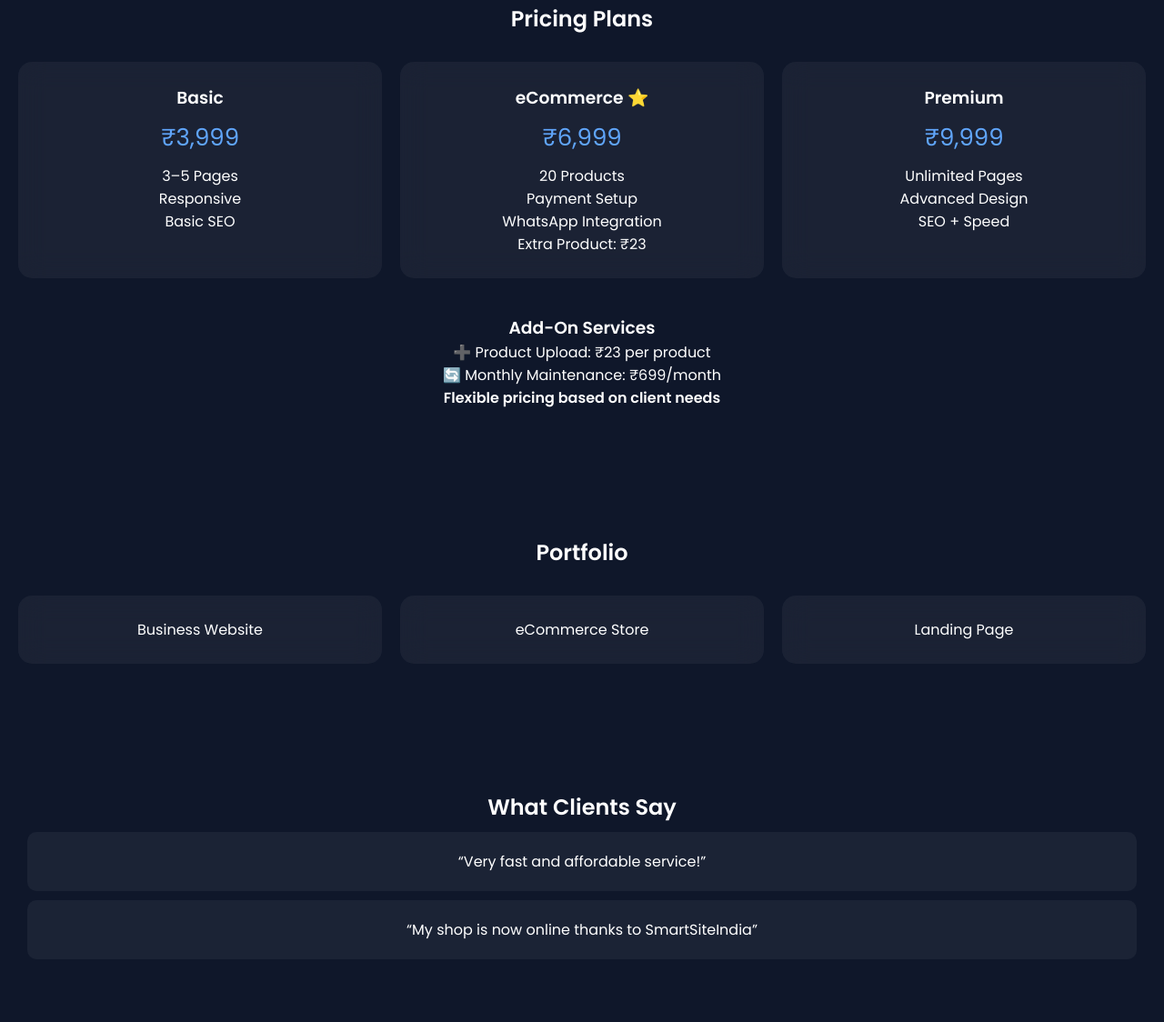
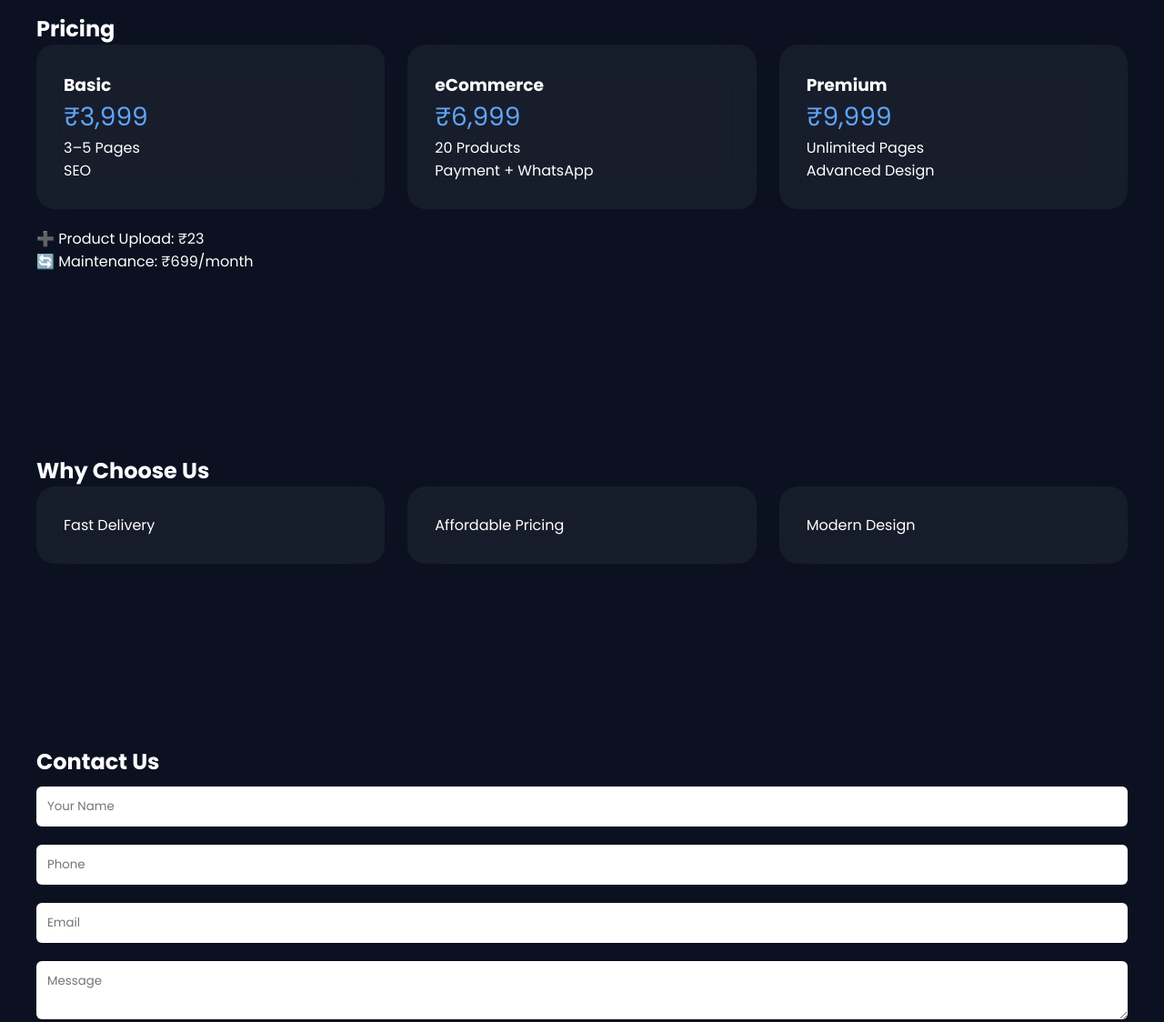
Before and after one commit to ShashankMishra111/Smartsiteindia-, a plain HTML site: page index.html in a window 1280 px wide. Shown: the part 1206-2330 px from the top of the page at 91% size. Drawn offline with Linux system fonts and the light colour scheme.

Commit message:
Add files via upload

```diff
--- a/index.html
+++ b/index.html
@@ -5,32 +5,34 @@
 <meta name="viewport" content="width=device-width, initial-scale=1.0">
 <title>SmartSiteIndia</title>
 
-<link href="https://fonts.googleapis.com/css2?family=Poppins:wght@300;400;600&display=swap" rel="stylesheet">
+<link href="https://fonts.googleapis.com/css2?family=Poppins:wght@300;400;600;700&display=swap" rel="stylesheet">
 
 <style>
 *{margin:0;padding:0;box-sizing:border-box;font-family:'Poppins',sans-serif;}
 
 body{
-  background:#0f172a;
+  background:#0b1120;
   color:white;
-  scroll-behavior:smooth;
+  overflow-x:hidden;
 }
 
-/* NAVBAR */
+/* NAV */
 nav{
-  position:sticky;
+  position:fixed;
+  width:100%;
   top:0;
-  background:rgba(0,0,0,0.5);
-  backdrop-filter:blur(10px);
+  background:rgba(0,0,0,0.4);
+  backdrop-filter:blur(12px);
   display:flex;
   justify-content:space-between;
-  padding:15px 25px;
+  padding:15px 40px;
+  z-index:1000;
 }
 
 nav a{
   color:white;
-  margin:0 10px;
   text-decoration:none;
+  margin:0 12px;
 }
 
 /* HERO */
@@ -41,12 +43,13 @@ nav a{
   justify-content:center;
   align-items:center;
   text-align:center;
-  background:linear-gradient(135deg,#2563eb,#7c3aed);
+  background:radial-gradient(circle at top,#2563eb,#000);
 }
 
 .hero h1{
-  font-size:2.8rem;
-  animation:fadeUp 1.5s ease;
+  font-size:3rem;
+  max-width:700px;
+  animation:fadeUp 1s ease;
 }
 
 .hero p{
@@ -56,74 +59,76 @@ nav a{
 
 .btn{
   margin-top:20px;
-  padding:12px 25px;
+  padding:14px 30px;
   border-radius:30px;
-  background:white;
-  color:#000;
+  background:linear-gradient(45deg,#3b82f6,#8b5cf6);
+  color:white;
   text-decoration:none;
   transition:0.3s;
 }
 
 .btn:hover{
-  transform:scale(1.1);
+  transform:scale(1.08);
 }
 
-/* SECTIONS */
+/* SECTION */
 section{
-  padding:70px 20px;
-  text-align:center;
+  padding:100px 40px;
 }
 
 /* CARDS */
 .cards{
   display:grid;
-  grid-template-columns:repeat(auto-fit,minmax(250px,1fr));
-  gap:20px;
-  margin-top:30px;
+  grid-template-columns:repeat(auto-fit,minmax(260px,1fr));
+  gap:25px;
 }
 
 .card{
   background:rgba(255,255,255,0.05);
-  padding:25px;
-  border-radius:15px;
-  backdrop-filter:blur(15px);
+  padding:30px;
+  border-radius:20px;
+  backdrop-filter:blur(20px);
   transition:0.4s;
 }
 
 .card:hover{
-  transform:translateY(-10px);
+  transform:translateY(-15px);
+  box-shadow:0 20px 50px rgba(0,0,0,0.5);
 }
 
 /* PRICING */
 .price{
-  font-size:26px;
+  font-size:28px;
   color:#60a5fa;
-  margin:10px 0;
-}
-
-/* TESTIMONIAL */
-.testimonial{
-  background:rgba(255,255,255,0.05);
-  margin:10px;
-  padding:20px;
-  border-radius:10px;
 }
 
 /* CONTACT */
 input,textarea{
-  width:80%;
-  padding:10px;
+  width:100%;
+  padding:12px;
   margin:10px 0;
   border:none;
-  border-radius:5px;
+  border-radius:6px;
 }
 
 button{
-  padding:10px 20px;
-  background:#2563eb;
+  padding:12px 25px;
+  background:#3b82f6;
+  border:none;
   color:white;
-  border:none;
-  border-radius:5px;
+  border-radius:6px;
+}
+
+/* SCROLL ANIMATION */
+.hidden{
+  opacity:0;
+  transform:translateY(50px);
+  transition:all 1s;
+}
+
+.show{
+  opacity:1;
+  transform:translateY(0);
 }
 
 /* WHATSAPP */
@@ -136,9 +141,9 @@ button{
   border-radius:50%;
 }
 
-/* ANIMATION */
+/* KEYFRAME */
 @keyframes fadeUp{
-  from{opacity:0;transform:translateY(30px);}
+  from{opacity:0;transform:translateY(40px);}
   to{opacity:1;transform:translateY(0);}
 }
 </style>
@@ -147,7 +152,7 @@ button{
 <body>
 
 <nav>
-  <h3>SmartSiteIndia</h3>
+  <h2>SmartSiteIndia</h2>
   <div>
     <a href="#services">Services</a>
     <a href="#pricing">Pricing</a>
@@ -157,11 +162,11 @@ button{
 
 <div class="hero">
   <h1>We Build Smart Websites That Grow Your Business 🚀</h1>
-  <p>Affordable • Fast • Professional</p>
-  <a href="#contact" class="btn">Get Your Website Now</a>
+  <p>Modern • Fast • Affordable</p>
+  <a href="#contact" class="btn">Start Your Project</a>
 </div>
 
-<section id="services">
+<section class="hidden" id="services">
   <h2>Our Services</h2>
   <div class="cards">
     <div class="card">Website Development</div>
@@ -171,63 +176,46 @@ button{
   </div>
 </section>
 
-<section id="pricing">
-  <h2>Pricing Plans</h2>
+<section class="hidden" id="pricing">
+  <h2>Pricing</h2>
   <div class="cards">
-
     <div class="card">
       <h3>Basic</h3>
       <p class="price">₹3,999</p>
       <p>3–5 Pages</p>
-      <p>Responsive</p>
-      <p>Basic SEO</p>
+      <p>SEO</p>
     </div>
-
     <div class="card">
-      <h3>eCommerce ⭐</h3>
+      <h3>eCommerce</h3>
       <p class="price">₹6,999</p>
       <p>20 Products</p>
-      <p>Payment Setup</p>
-      <p>WhatsApp Integration</p>
-      <p>Extra Product: ₹23</p>
+      <p>Payment + WhatsApp</p>
     </div>
-
     <div class="card">
       <h3>Premium</h3>
       <p class="price">₹9,999</p>
       <p>Unlimited Pages</p>
       <p>Advanced Design</p>
-      <p>SEO + Speed</p>
     </div>
-
   </div>
 
-  <h3 style="margin-top:40px;">Add-On Services</h3>
-  <p>➕ Product Upload: ₹23 per product</p>
-  <p>🔄 Monthly Maintenance: ₹699/month</p>
-  <p><b>Flexible pricing based on client needs</b></p>
-
+  <p style="margin-top:20px;">➕ Product Upload: ₹23</p>
+  <p>🔄 Maintenance: ₹699/month</p>
 </section>
 
-<section>
-  <h2>Portfolio</h2>
+<section class="hidden">
+  <h2>Why Choose Us</h2>
   <div class="cards">
-    <div class="card">Business Website</div>
-    <div class="card">eCommerce Store</div>
-    <div class="card">Landing Page</div>
+    <div class="card">Fast Delivery</div>
+    <div class="card">Affordable Pricing</div>
+    <div class="card">Modern Design</div>
   </div>
 </section>
 
-<section>
-  <h2>What Clients Say</h2>
-  <div class="testimonial">“Very fast and affordable service!”</div>
-  <div class="testimonial">“My shop is now online thanks to SmartSiteIndia”</div>
-</section>
-
-<section id="contact">
+<section class="hidden" id="contact">
   <h2>Contact Us</h2>
 
-  <form action "https://formspree.io/f/xnjwzawj" method="POST">
+  <form action="https://formspree.io/f/xnjwzawj"method="POST">
     <input type="text" name="name" placeholder="Your Name" required>
     <input type="tel" name="phone" placeholder="Phone" required>
     <input type="email" name="email" placeholder="Email" required>
@@ -239,7 +227,19 @@ button{
   <p>📧 smartsiteindia11@gmail.com</p>
 </section>
 
-<a href="https://wa.me/917289971983" class="whatsapp">💬</a>
+<a href="https://wa.me/917289971983?text=Hi%20SmartSiteIndia%2C%20I%20want%20a%20website" target="_blank" class="whatsapp">💬</a>
+
+<script>
+const observer=new IntersectionObserver(entries=>{
+  entries.forEach(entry=>{
+    if(entry.isIntersecting){
+      entry.target.classList.add('show');
+    }
+  });
+});
+
+document.querySelectorAll('.hidden').forEach(el=>observer.observe(el));
+</script>
 
 </body>
 </html>
```
